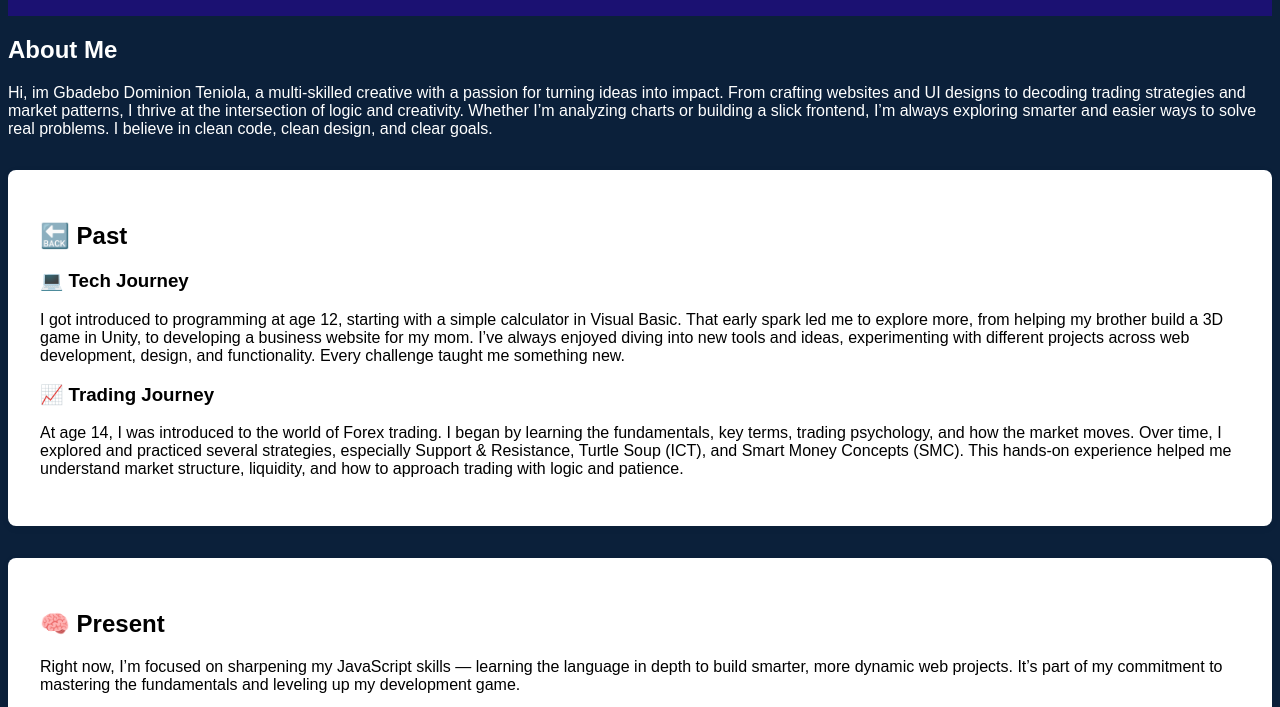
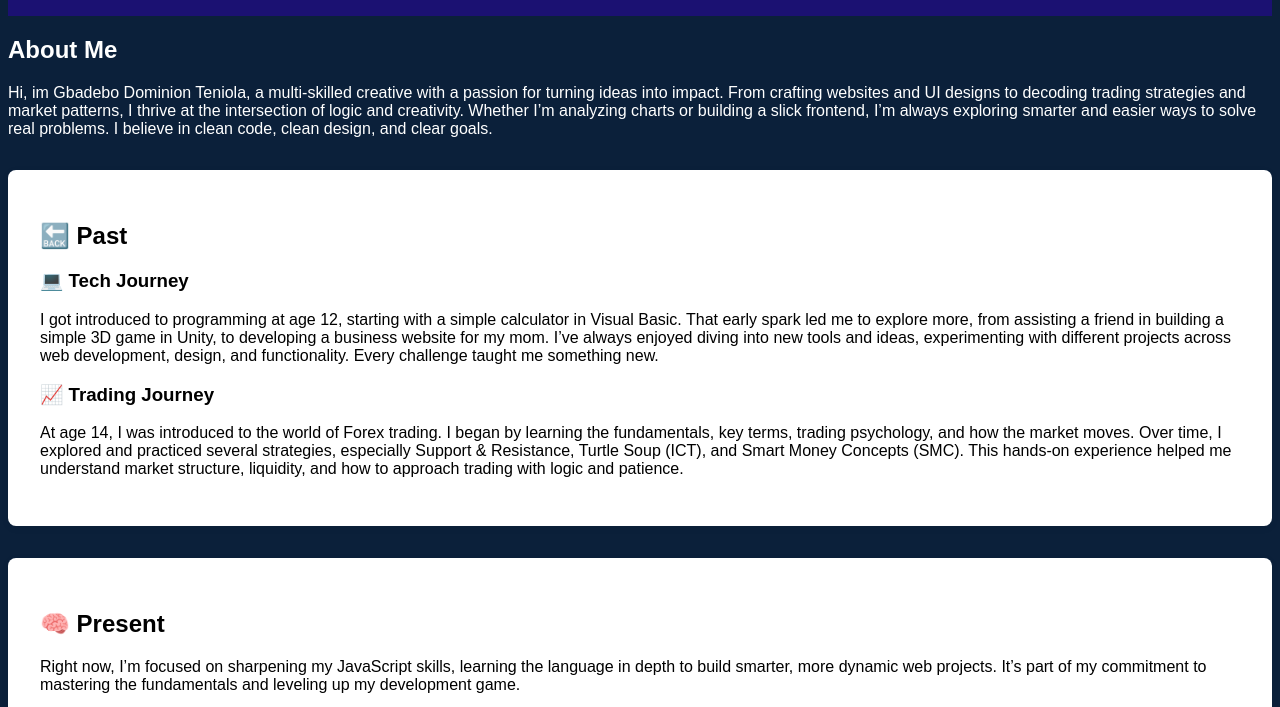
Before and after one commit to Slippery19/github-Portfolio, a plain HTML site: page index.html in a window 1280 px wide. Shown: the part 82-789 px from the top of the page. Drawn offline with Linux system fonts and the light colour scheme.

Commit message:
Update index.html

```diff
--- a/index.html
+++ b/index.html
@@ -86,8 +86,8 @@
             <h2>🔙 Past</h2>
             <h3>💻 Tech Journey</h3>
             <p>I got introduced to programming at age 12, starting with a simple calculator in
-                Visual Basic. That early spark led me to explore more, from helping my brother
-                build a 3D game in Unity, to developing a business website for my mom. I’ve always
+                Visual Basic. That early spark led me to explore more, from assisting a friend in
+                building a simple 3D game in Unity, to developing a business website for my mom. I’ve always
                 enjoyed diving into new tools and ideas, experimenting with different projects
                 across web development, design, and functionality. Every challenge taught me
                 something new.
@@ -104,7 +104,7 @@
         </div>
          <div class="container">
             <h2>🧠 Present</h2>
-            <p>Right now, I’m focused on sharpening my JavaScript skills — learning
+            <p>Right now, I’m focused on sharpening my JavaScript skills, learning
                  the language in depth to build smarter, more dynamic web projects.
                  It’s part of my commitment to mastering the fundamentals and leveling
                   up my development game.</p>
```
